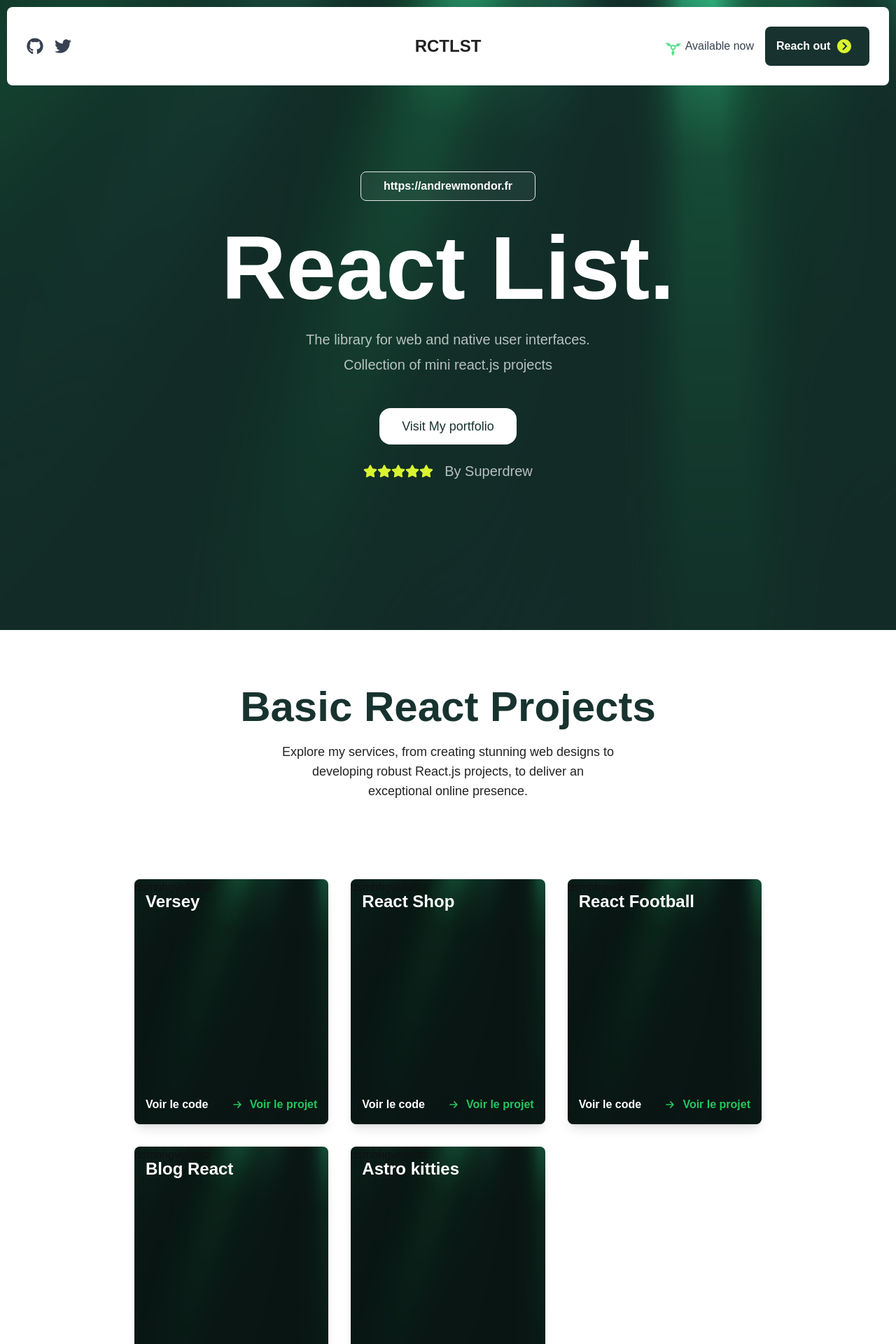
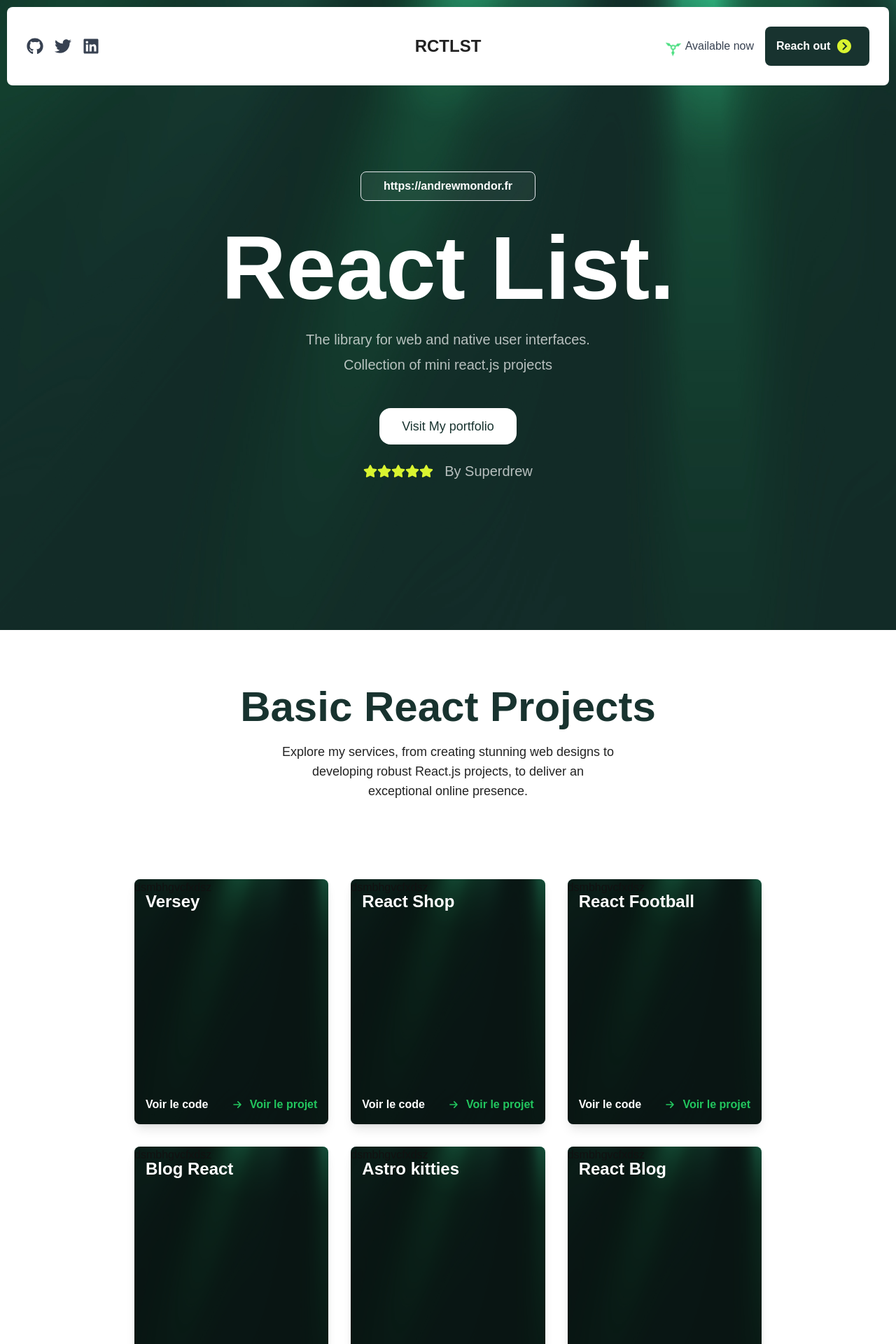
Before and after one commit to amondor/reactlist, a Next.js app: page / in a window 1280 px wide. Shown: the top 1920 px of the page at 70% size. Built offline with nearby package versions, Linux system fonts and the light colour scheme.

Commit message:
add react blog

```diff
--- a/app/components/navbar.tsx
+++ b/app/components/navbar.tsx
@@ -3,6 +3,7 @@
 import { FaTwitter } from "react-icons/fa";
 import { FaGithub } from "react-icons/fa6";
 import { GiThreePointedShuriken } from "react-icons/gi";
+import { FaLinkedin } from "react-icons/fa";
 export default function navbar() {
   return (
     <div className='z-[9999] pt-[0.6em] pl-[0.6em] pr-[0.6em] fixed inset-x-0 top-0'>
@@ -10,11 +11,14 @@
 
     {/* Section droite : Liens des réseaux sociaux */}
     <div className="flex space-x-4 text-2xl md:mt-0 mt-10">
-      <a href="#" className="text-gray-700 hover:text-lightgreen">
+      <a href="https://github.com/amondor" className="text-gray-700 hover:text-lightgreen">
         <FaGithub />
       </a>
-      <a href="#" className="text-gray-700 hover:text-lightgreen">
+      <a href="https://x.com/Anwmdr" className="text-gray-700 hover:text-lightgreen">
         <FaTwitter />
+      </a>
+      <a href="https://www.linkedin.com/in/andrew-mondor/" className="text-gray-700 hover:text-lightgreen">
+        <FaLinkedin />
       </a>
     </div>
 
--- a/app/components/projectGrid.tsx
+++ b/app/components/projectGrid.tsx
@@ -43,6 +43,13 @@
       image: '../public/background.jpg',
       previewLink: 'https://astro-kitties.vercel.app/',
       codeLink: 'https://github.com/amondor/check-test',
+    },
+    {
+      id: 5,
+      title: 'React Blog',
+      image: '../public/background.jpg',
+      previewLink: 'https://blog-react-vert.vercel.app/',
+      codeLink: 'https://github.com/amondor/blog-react',
     },
     // Ajoute d'autres projets ici
   ];
```
